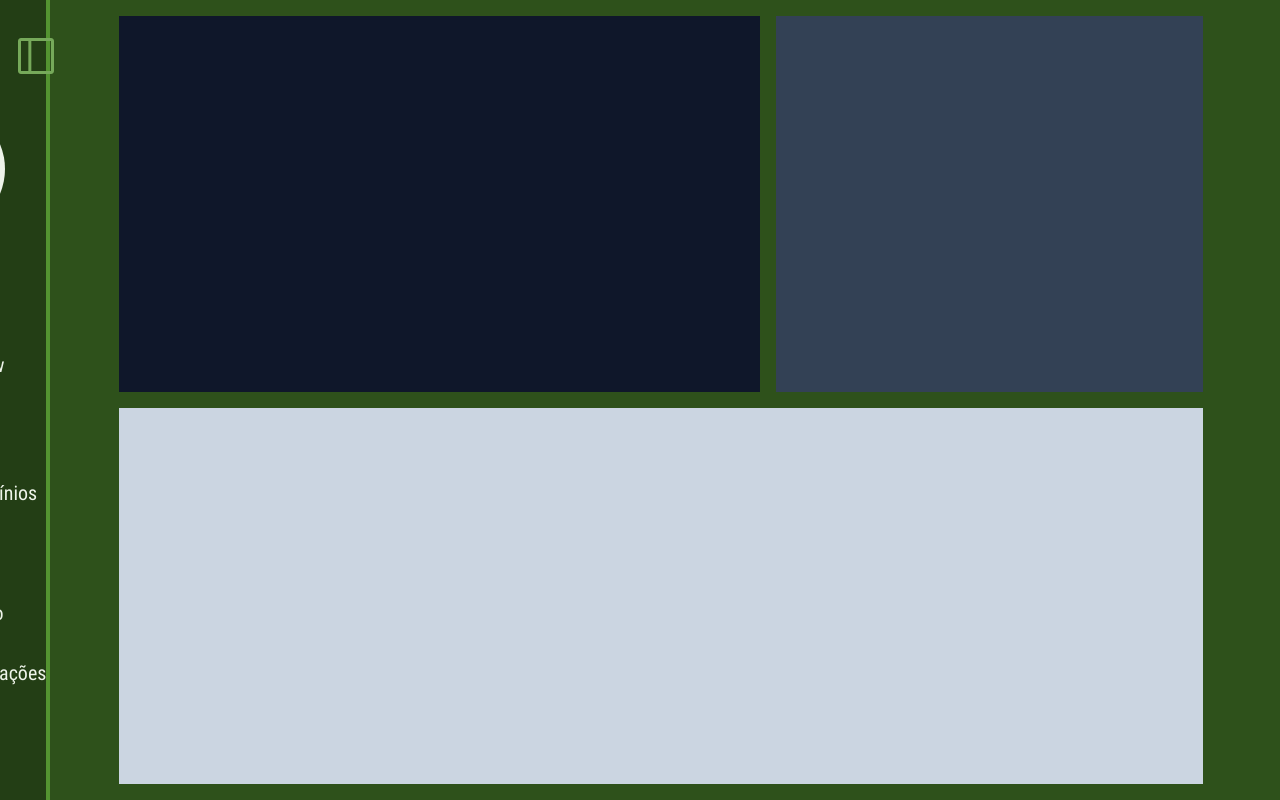
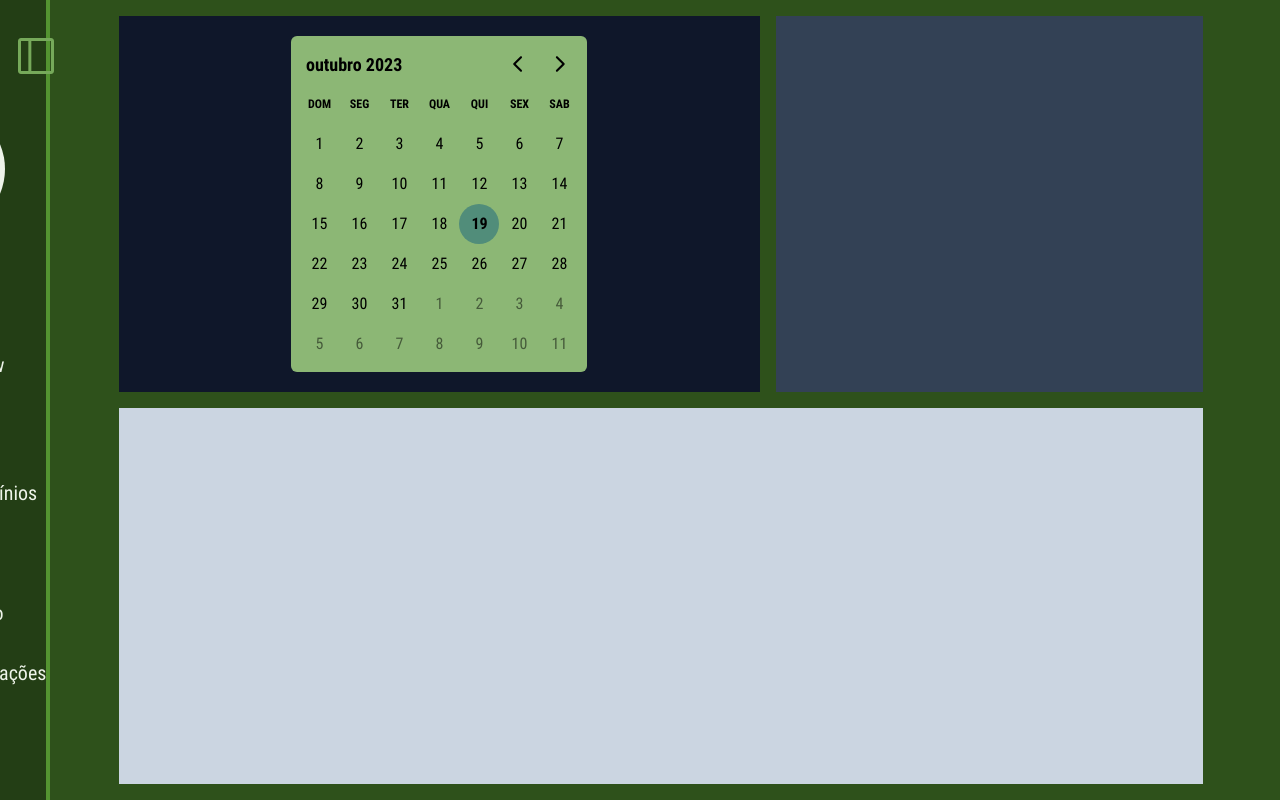
Before and after one commit to projeto-reciclagem/projeto-reciclagem-front, a React (Vite) app: page /cooperativa/pedidos in a window 1280 px wide. Built offline with nearby package versions, Linux system fonts and the light colour scheme; no server answers.

Commit message:
Add: Calendário e requisição agendamentos

```diff
--- a/package.json
+++ b/package.json
@@ -15,8 +15,10 @@
     "@radix-ui/react-toast": "^1.1.5",
     "@react-google-maps/api": "^2.19.2",
     "axios": "^1.5.1",
+    "date-fns": "^2.30.0",
     "lucide-react": "^0.284.0",
     "react": "^18.2.0",
+    "react-day-picker": "^8.9.1",
     "react-dom": "^18.2.0",
     "react-hook-form": "^7.48.2",
     "react-router-dom": "^6.16.0",
--- a/src/pages/cooperativa/CoopPedidos.tsx
+++ b/src/pages/cooperativa/CoopPedidos.tsx
@@ -1,6 +1,45 @@
+import { DayPicker } from 'react-day-picker'
+import { useEffect, useState } from 'react'
+import { format } from 'date-fns'
+import { ptBR } from 'date-fns/locale'
+
 import { LayoutCooperativa } from '../../components/DashCooperativa/LayoutCooperativa'
+import { api } from '../../lib/axios'
+
+import 'react-day-picker/dist/style.css'
+
+interface Schedule {
+  id: number
+  qtBags: number
+  status: string
+  datAgendamento: Date
+  datRetirada: Date
+}
 
 export default function CoopPedidos() {
+  const today = new Date()
+  const [selectedDay, setSelectedDay] = useState<Date | undefined>(today)
+  const [schedules, setSchedules] = useState<Schedule[]>([])
+
+  useEffect(() => {
+    const selectDayFormatted = format(selectedDay || today, 'yyyy-MM-dd')
+    api
+      .get('/agendamentos/buscar/data', {
+        params: {
+          data: selectDayFormatted,
+        },
+      })
+      .then((res) => {
+        if (res.data.length > 0) {
+          handleSchedules(res)
+        }
+      })
+  }, [selectedDay])
+
+  function handleSchedules(data: any) {
+    setSchedules((state) => [...state, data])
+  }
+
   return (
     <>
       <LayoutCooperativa page="Pedidos" />
@@ -11,7 +50,24 @@ export default function CoopPedidos() {
           <div className="superior flex h-[50vh] w-full items-center justify-center">
             <div className="flex h-full w-[85%] gap-4">
               {/* Esta div (mapa) é a que vai receber o calendario */}
-              <div className="mapa flex h-full w-[60%] bg-slate-900"></div>
+              <div className="flex h-full w-3/5 items-center justify-center bg-slate-900">
+                <DayPicker
+                  mode="single"
+                  required
+                  showOutsideDays
+                  fixedWeeks
+                  locale={ptBR}
+                  selected={selectedDay}
+                  onSelect={setSelectedDay}
+                  modifiersStyles={{
+                    selected: {
+                      backgroundColor: '#518D7A',
+                      color: 'black',
+                    },
+                  }}
+                  className="h-fit rounded-md border-moss-green-200 bg-moss-green-300 p-2"
+                />
+              </div>
 
               {/* Esta div (agendadas) é a que vai receber o calendario */}
               <div className="agendadas flex h-full w-[40%] bg-slate-700"></div>
```
